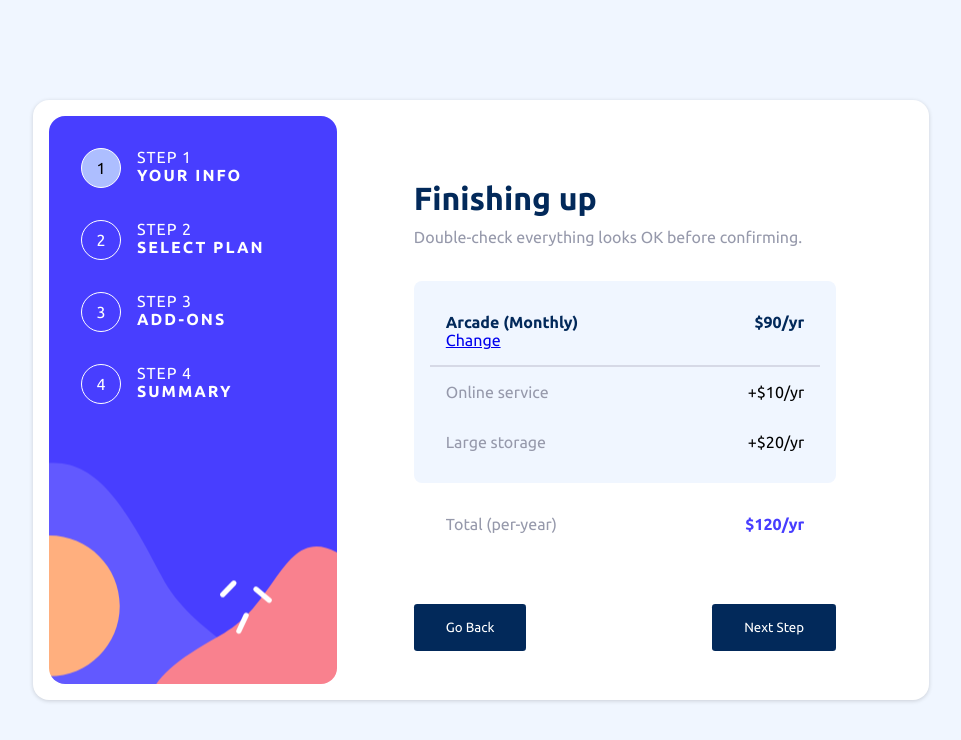
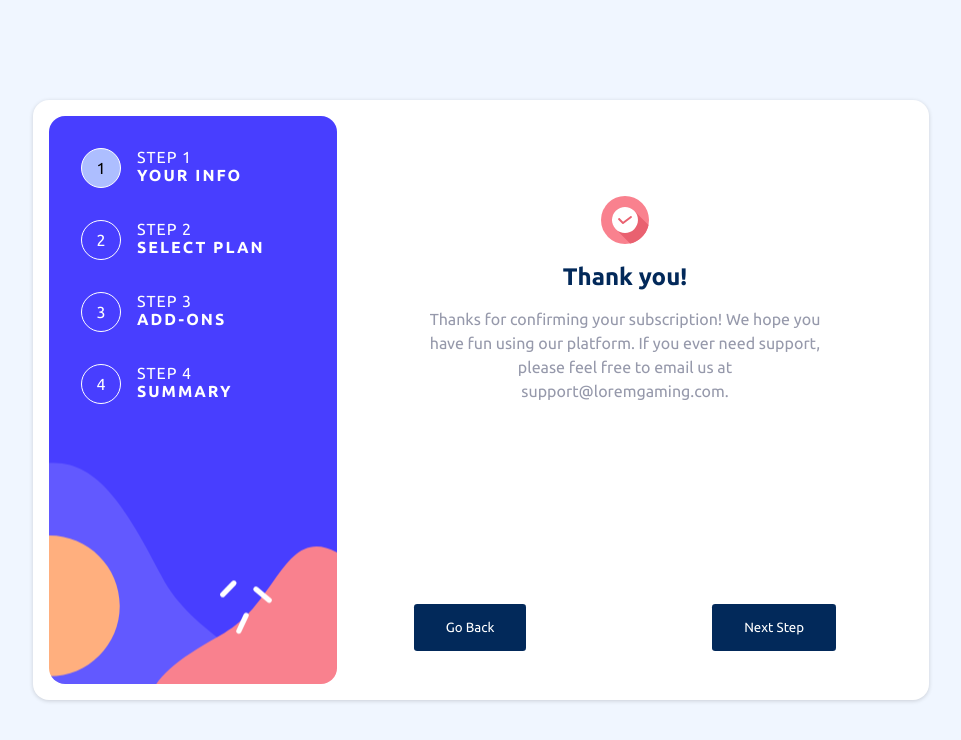
Before and after one commit to muhammadderic/multi-step-form--FrontEndMentor, a React (Create React App) app: page / in a window 1280 px wide. Shown: the top 740 px of the page, without its empty margins (159-1120 px from the left). Built offline with nearby package versions, Linux system fonts and the light colour scheme.

Commit message:
Create user interface step 5

```diff
--- /dev/null
+++ b/src/components/Confirmation.jsx
@@ -0,0 +1,19 @@
+import "../styles/confirmation.css";
+
+function Confirmation() {
+  return (
+    <div id="confirmation">
+      <div >
+        <svg className="confirmation__icon" xmlns="http://www.w3.org/2000/svg" width="80" height="80" viewBox="0 0 80 80"><g fill="none"><circle cx="40" cy="40" r="40" fill="#F9818E" /><path fill="#E96170" d="M48.464 79.167c.768-.15 1.53-.321 2.288-.515a40.04 40.04 0 0 0 3.794-1.266 40.043 40.043 0 0 0 3.657-1.63 40.046 40.046 0 0 0 12.463-9.898A40.063 40.063 0 0 0 78.3 51.89c.338-1.117.627-2.249.867-3.391L55.374 24.698a21.6 21.6 0 0 0-15.332-6.365 21.629 21.629 0 0 0-15.344 6.365c-8.486 8.489-8.486 22.205 0 30.694l23.766 23.775Z" /><path fill="#FFF" d="M40.003 18.333a21.58 21.58 0 0 1 15.31 6.351c8.471 8.471 8.471 22.158 0 30.63-8.47 8.47-22.156 8.47-30.627 0-8.47-8.472-8.47-22.159 0-30.63a21.594 21.594 0 0 1 15.317-6.35Zm9.865 15c-.316.028-.622.15-.872.344l-12.168 9.13-5.641-5.642c-1.224-1.275-3.63 1.132-2.356 2.356l6.663 6.663c.56.56 1.539.63 2.173.156l13.326-9.995c1.122-.816.43-2.993-.956-3.013a1.666 1.666 0 0 0-.17 0Z" /></g></svg>
+      </div>
+      <p className="confirmation__title">Thank you!</p>
+      <p className="confirmation__text">
+        Thanks for confirming your subscription! We hope you have fun
+        using our platform. If you ever need support, please feel free
+        to email us at support@loremgaming.com.
+      </p>
+    </div>
+  )
+}
+
+export default Confirmation;
--- a/src/components/MainContent.jsx
+++ b/src/components/MainContent.jsx
@@ -1,20 +1,20 @@
 // import PersonalInfo from "./PersonalInfo";
 // import UserPlan from "./UserPlan";
 // import AddOns from "./AddOns";
-import Summary from "./Summary";
+// import Summary from "./Summary";
+import Confirmation from "./Confirmation";
+// import MainContentTitle from "./MainContentTitle";
 import "../styles/main-content.css";
 
 function MainContent({ title, subtitle }) {
   return (
     <div id="main-content">
-      <div className="main-content__top">
-        <h1 className="main-content__title">{title}</h1>
-        <p className="main-content__subtitle">{subtitle}</p>
-      </div>
+      {/* <MainContentTitle title={title} subtitle={subtitle} /> */}
       {/* <PersonalInfo /> */}
       {/* <UserPlan /> */}
       {/* <AddOns /> */}
-      <Summary />
+      {/* <Summary /> */}
+      <Confirmation />
     </div>
   )
 }
--- /dev/null
+++ b/src/components/MainContentTitle.jsx
@@ -0,0 +1,10 @@
+function MainContentTitle({ title, subtitle }) {
+  return (
+    <div className="main-content__top">
+      <h1 className="main-content__title">{title}</h1>
+      <p className="main-content__subtitle">{subtitle}</p>
+    </div>
+  )
+}
+
+export default MainContentTitle;
--- /dev/null
+++ b/src/styles/confirmation.css
@@ -0,0 +1,21 @@
+#confirmation {
+  padding: 2rem .5rem;
+  text-align: center;
+}
+
+.confirmation__icon {
+  height: 3rem;
+  width: 3rem;
+}
+
+.confirmation__title {
+  margin: 1rem 0;
+  font-size: 1.5rem;
+  font-weight: 700;
+  color: hsl(213, 96%, 18%);
+}
+
+.confirmation__text {
+  line-height: 1.5rem;
+  color: hsl(231, 11%, 63%);
+}
```
